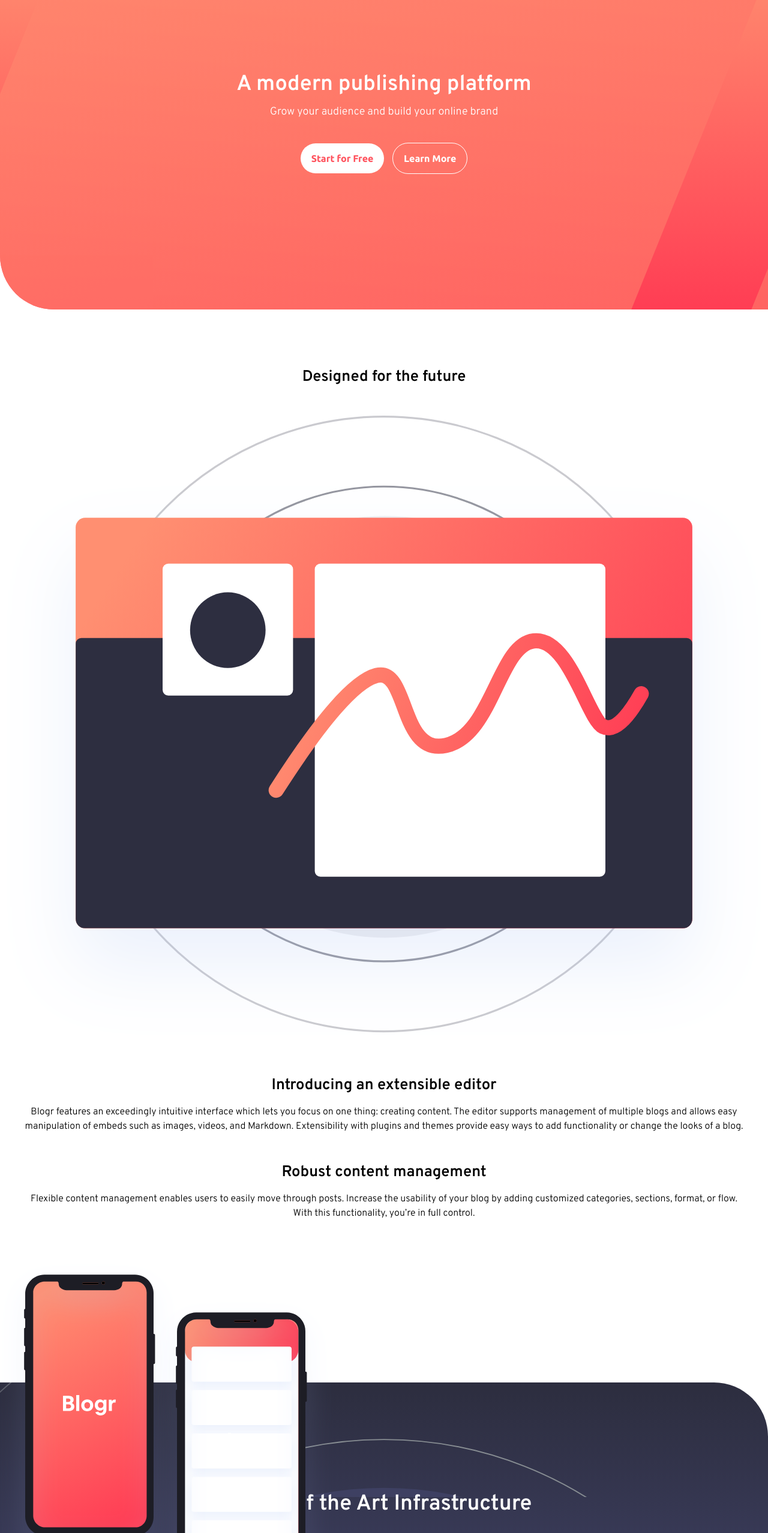
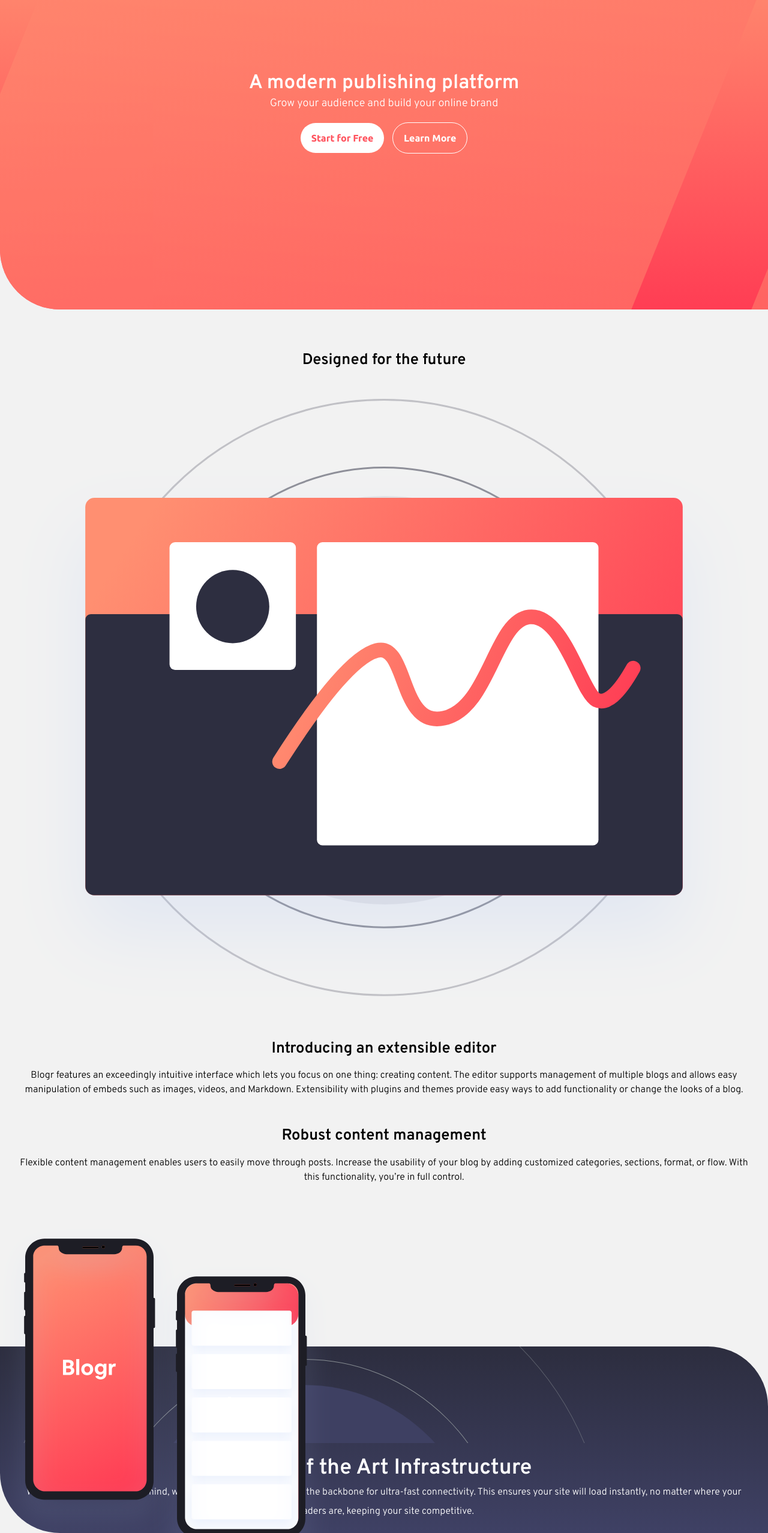
Before and after one commit to creativehkim/blogr-landing-page, a plain HTML site: page index.html in a window 1280 px wide. Shown: the part 84-2640 px from the top of the page at 60% size. Drawn offline with Linux system fonts and the light colour scheme.

Commit message:
more edits added

```diff
--- a/index.html
+++ b/index.html
@@ -24,7 +24,9 @@
 </head>
 
 <body>
+  <div class="outer__wrapper">
     <header id="header">
+      <div class="section">
         <div class="navbar">
           <div class="logo">
             <img src="/images/logo.svg" alt="Blogr logo" />
@@ -76,8 +78,10 @@
           <button class="start__btn">Start for Free</button>
           <button class="more__btn">Learn More</button>
         </div>
+      </div>
     </header>
     <section id="section__top">
+      <div class="section">
         <div class="section__top__wrapper">
           <h1>Designed for the future</h1>
           <picture>
@@ -102,13 +106,14 @@
             sections, format, or flow. With this functionality, you’re in full
             control.
           </p>
+        </div>
     </section>
     <section id="section__middle">
       <div class="section__middle__img">
         <img src="/images/illustration-phones.svg" alt="Image of phone" />
 
       </div>
-    <div class="section__middle__wrapper">
+      <div class="section__middle__text section">
 
         <h1>State of the Art Infrastructure</h1>
         <p>
@@ -118,8 +123,10 @@
           competitive.
         </p>
       </div>
+
     </section>
     <section id="section__bottom">
+      <div class="section">
         <div class="section__bottom__wrapper">
           <picture>
             <source media="(min-width: 375px)" srcset="images/illustration-laptop-mobile.svg">
@@ -146,6 +153,7 @@
       </div>
     </section>
     <footer id="footer">
+      <div class="section">
         <div class="footer__wrapper">
           <div class="logo">
             <img src="/images/logo.svg" alt="Blogr logo" />
@@ -175,6 +183,7 @@
             </ul>
           </nav>
         </div>
+      </div>
     </footer>
 
     <div class="attribution">
@@ -182,6 +191,7 @@
       <a href="https://www.frontendmentor.io?ref=challenge" target="_blank">Frontend Mentor</a>. Coded by <a
         href="https://github.com/creativehkim/blogr-landing-page">Hyunji Kim</a>.
     </div>
+  </div>
 </body>
 
 </html>
--- a/style.css
+++ b/style.css
@@ -29,12 +29,12 @@
 }
 
 * {
+  margin: 0;
+  padding: 0;
   box-sizing: border-box;
 }
 
 body {
-  margin: 0;
-  padding: 0;
   font-family: 'Overpass', 'Ubuntu', sans-serif;
   line-height: 1.5;
   text-align: center;
@@ -45,10 +45,6 @@ h1 {
   font-size: 1.6rem;
 }
 
-p {
-  margin: 0 2.5rem;
-}
-
 button {
   border: none;
 }
@@ -57,13 +53,21 @@ img {
   width: 100%;
 }
 
+.outer__wrapper {
+  background-color: hsl(0, 0%, 95%);
+  z-index: -1;
+}
+
+.section {
+  padding: 20px;
+}
+
 #header {
   background: linear-gradient(hsl(13, 100%, 72%), hsl(353, 100%, 62%));
   color: var(--clr-neutral-white);
-  border-bottom-left-radius: 90px;
+  border-bottom-left-radius: 100px;
   height: 600px;
   margin: 0 auto;
-  padding: 20px;
   text-align: center;
   position: relative;
   z-index: 1;
@@ -108,18 +112,16 @@ img {
 }
 
 .main__text {
-  margin-top: 7rem;
+  margin: 7rem 1rem 0;
   line-height: 1.3;
 }
 
 .main__text h1 {
-  font-size: 36px;
-  margin: 10px 10px;
+  font-size: 33px;
 }
 
 .main__text p {
   font-size: 18px;
-  margin: 0 1.5rem;
 }
 
 .main__btns button {
@@ -130,17 +132,13 @@ img {
   font-weight: 700;
   border-radius: 50px;
   padding: 16px 18px;
-  margin: 40px 5px;
+  margin: 20px 5px;
 }
 
 .main__btns .more__btn {
   border: 1px solid var(--clr-neutral-white);
   background-color: transparent;
   color: var(--clr-neutral-white);
-}
-
-#section__top {
-  margin: 6rem auto;
 }
 
 .section__top__wrapper h1 {
@@ -156,41 +154,41 @@ img {
   position: relative;
 }
 
-.section__middle__wrapper {
+.section__middle__text {
   background: var(--gradient-bg-blue);
-  border-top-right-radius: 90px;
-  border-bottom-left-radius: 90px;
-  margin: 270px 0 80px;
-  padding: 150px 0 100px;
-  z-index: -1;
+  border-top-right-radius: 100px;
+  border-bottom-left-radius: 100px;
+  margin-top: 250px;
+  padding-top: 180px;
+  z-index: 1;
   overflow: hidden;
   position: relative;
 }
 
-.section__middle__wrapper::after {
+.section__middle__text::before {
   content: '';
   width: 100%;
   height: 100%;
-  top: -230px;
+  top: -150px;
   left: 0;
   position: absolute;
   background-image: url(/images/bg-pattern-circles.svg);
   background-repeat: no-repeat;
-  background-size: 150%;
-  background-position: top;
+  background-size: cover 50%;
   z-index: -1;
 }
 
 .section__middle__img {
   position: absolute;
   top: -200px;
+  z-index: 2;
 }
 
-.section__middle__wrapper h1 {
+.section__middle__text h1 {
   font-size: 36px;
 }
 
-.section__middle__wrapper p {
+.section__middle__text p {
   line-height: 2;
 }
 
@@ -205,7 +203,7 @@ img {
 #footer {
   background-color: var(--clr-neutral-blue-900);
   color: var(--clr-neutral-white);
-  border-top-right-radius: 90px;
+  border-top-right-radius: 100px;
   font-family: 'ubuntu', sans-serif;
   padding-bottom: 4rem;
 }
@@ -231,3 +229,31 @@ img {
   margin: 10px 0;
   font-weight: 400;
 }
+
+@media screen and (min-width: 1440px) {
+  body {
+    text-align: left;
+    width: 80%;
+    margin: auto;
+  }
+
+  .section {
+    padding: 0 40px;
+  }
+
+  #section__top {
+  }
+
+  .section__top__wrapper h1:first-child {
+    text-align: center;
+  }
+
+  #footer {
+    display: flex;
+  }
+
+  .footer__wrapper .footer__menu {
+    display: flex;
+    margin: 10;
+  }
+}
```
Lines whose indentation alone changed are shown as unchanged.
